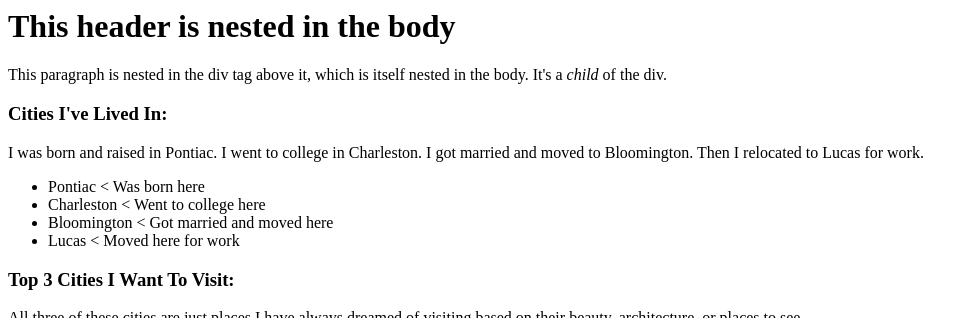
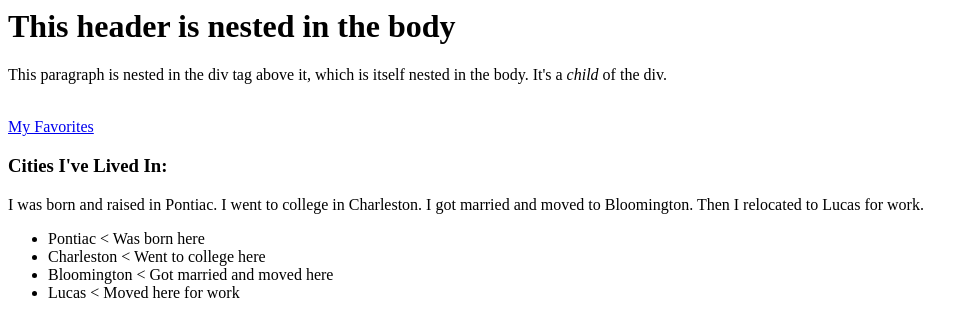
Before and after one commit to tagiordano88/statefarm-adt-tiffany-first-website, a plain HTML site: page index.html in a window 1280 px wide. Shown: the top 318 px of the page, without its empty margins (0-978 px from the left). Drawn offline with Linux system fonts and the light colour scheme.

Commit message:
added link

```diff
--- a/index.html
+++ b/index.html
@@ -7,14 +7,16 @@
         <div>
             <p>This paragraph is nested in the div tag above it, which is itself nested in the body. It's a <em>child</em> of the div.</p>
         </div>
+        <br>
+        <a href="favorites.html">My Favorites</a> <br>
         <h3>Cities I've Lived In:</h3>
         I was born and raised in Pontiac. I went to college in Charleston. I got married and moved to Bloomington. Then I relocated
         to Lucas for work.
         <ul>
-            <li>Pontiac <span class="reason">&lt Was born here</span></li>
-            <li>Charleston <span class="reason">&lt Went to college here</span></li>
-            <li>Bloomington <span class="reason">&lt Got married and moved here</span></li>
-            <li>Lucas <span class="reason">&lt Moved here for work</span></li>
+            <li>Pontiac <span class="reason">&lt; Was born here</span></li>
+            <li>Charleston <span class="reason">&lt; Went to college here</span></li>
+            <li>Bloomington <span class="reason">&lt; Got married and moved here</span></li>
+            <li>Lucas <span class="reason">&lt; Moved here for work</span></li>
         </ul>
 
         <h3>Top 3 Cities I Want To Visit:</h3>
```
Also changed, not shown: favorites.html (+2 -1 lines).
